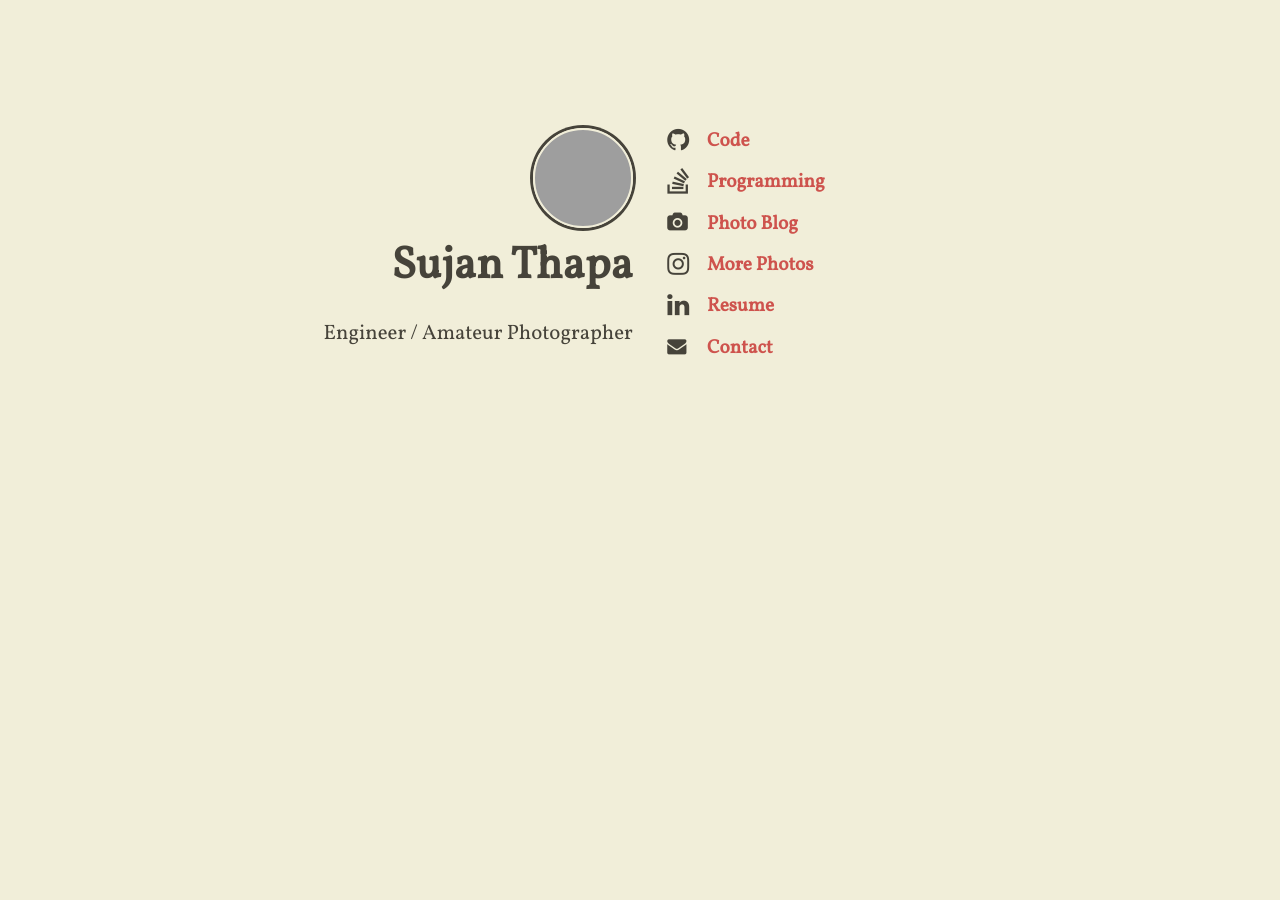
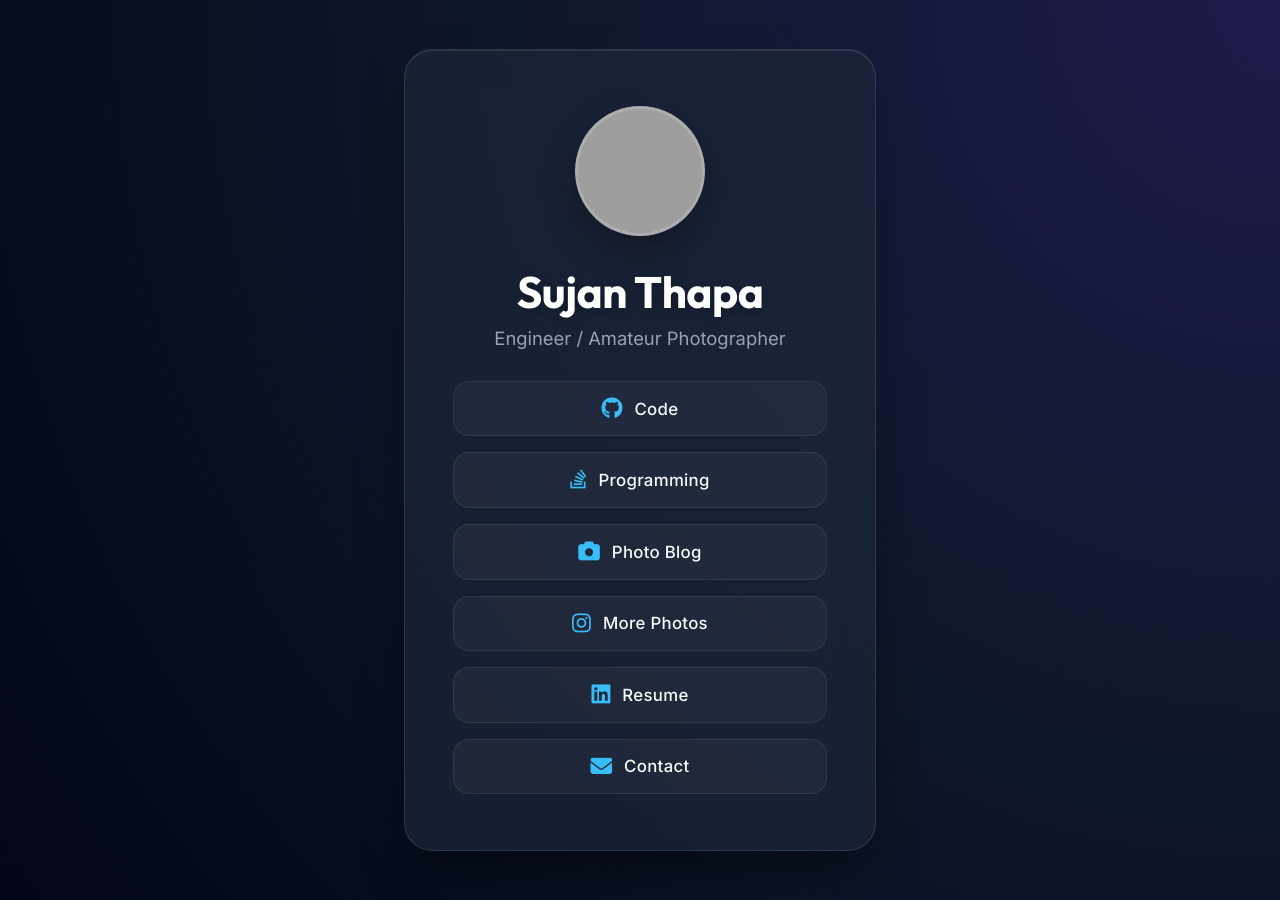
Before and after one commit to najus/najus.github.io, a Jekyll site: the page built from index.html, in a window 1280 px wide. Built offline with Jekyll 4.4.1, drawn with Linux system fonts in a browser that asks for light colours; nearby versions of some CDN libraries; grey boxes are pictures that could not be loaded.

Commit message:
Upgrade UI

```diff
--- a/_includes/content.html
+++ b/_includes/content.html
@@ -1,26 +1,26 @@
-<ul class="fa-ul main-list">
-  <li class="main-list-item">
-    <span class="fa fa-github fa-lg main-list-item-icon"></span>
-    <a href="https://github.com/najus">Code</a>
-  </li>
-  <li class="main-list-item">
-    <span class="fa fa-stack-overflow fa-lg main-list-item-icon"></span>
-    <a href="http://stackoverflow.com/users/story/819014">Programming</a>
-  </li>
-  <li class="main-list-item">
-    <span class="fa fa-camera fa-md main-list-item-icon"></span>
-    <a href="http://photos.sujanthapa.com/">Photo Blog</a>
-  </li>
-  <li class="main-list-item">
-    <span class="fa fa-instagram fa-lg main-list-item-icon"></span>
-    <a href="https://www.instagram.com/najusphoto/">More Photos</a>
-  </li>
-  <li class="main-list-item">
-    <span class="fa fa-linkedin fa-lg main-list-item-icon"></span>
-    <a href="https://www.linkedin.com/in/thapasujan">Resume</a>
-  </li>
-  <li class="main-list-item">
-    <span class="fa fa-envelope fa-md main-list-item-icon"></span>
-    <a href="mailto:najussujan@gmail.com" target="_top">Contact</a>
-  </li>
-</ul>
+<div class="links-container">
+  <a class="link-item" href="https://github.com/najus" target="_blank" rel="noopener noreferrer">
+    <i class="fab fa-github link-icon"></i>
+    <span class="link-text">Code</span>
+  </a>
+  <a class="link-item" href="http://stackoverflow.com/users/story/819014" target="_blank" rel="noopener noreferrer">
+    <i class="fab fa-stack-overflow link-icon"></i>
+    <span class="link-text">Programming</span>
+  </a>
+  <a class="link-item" href="http://photos.sujanthapa.com/" target="_blank" rel="noopener noreferrer">
+    <i class="fas fa-camera link-icon"></i>
+    <span class="link-text">Photo Blog</span>
+  </a>
+  <a class="link-item" href="https://www.instagram.com/najusphoto/" target="_blank" rel="noopener noreferrer">
+    <i class="fab fa-instagram link-icon"></i>
+    <span class="link-text">More Photos</span>
+  </a>
+  <a class="link-item" href="https://www.linkedin.com/in/thapasujan" target="_blank" rel="noopener noreferrer">
+    <i class="fab fa-linkedin link-icon"></i>
+    <span class="link-text">Resume</span>
+  </a>
+  <a class="link-item" href="mailto:najussujan@gmail.com">
+    <i class="fas fa-envelope link-icon"></i>
+    <span class="link-text">Contact</span>
+  </a>
+</div>
--- a/_includes/head.html
+++ b/_includes/head.html
@@ -8,8 +8,10 @@
 
   <link rel="stylesheet" href="{{ site.baseurl }}/assets/normalize.css">
   <link rel="stylesheet" href="{{ site.baseurl }}/assets/main.css">
-  <link href="//maxcdn.bootstrapcdn.com/font-awesome/4.2.0/css/font-awesome.min.css" rel="stylesheet">
-  <link href='http://fonts.googleapis.com/css?family=Vollkorn' rel='stylesheet' type='text/css'>
+  <link rel="stylesheet" href="https://cdnjs.cloudflare.com/ajax/libs/font-awesome/6.4.0/css/all.min.css">
+  <link rel="preconnect" href="https://fonts.googleapis.com">
+  <link rel="preconnect" href="https://fonts.gstatic.com" crossorigin>
+  <link href="https://fonts.googleapis.com/css2?family=Inter:wght@300;400;500;600&family=Outfit:wght@500;700&display=swap" rel="stylesheet">
 
   <link rel="canonical" href="{{ site.url }}{{ page.url }}">
 
--- a/assets/main.scss
+++ b/assets/main.scss
@@ -1,150 +1,176 @@
 ---
 ---
 
-$text-color: #46433A;
-$anchor-text-color: #CE534D;
-$background-color: #F1EED9;
+/* Reset & Foundation */
+* {
+    box-sizing: border-box;
+}
+
+$text-color: #E2E8F0;
+$anchor-text-color: #38BDF8;
+$background-color: #0F172A;
+$card-bg: rgba(30, 41, 59, 0.65);
+$card-border: rgba(255, 255, 255, 0.1);
 
 body {
-	font-family: 'Vollkorn', serif;
-	color: $text-color;
-	background-color: $background-color;
+    font-family: 'Inter', sans-serif;
+    color: $text-color;
+    background: $background-color;
+    /* Immersive dark gradient */
+    background: radial-gradient(circle at top right, #1e1b4b, #0f172a 50%, #020617);
+    margin: 0;
+    min-height: 100vh;
+    display: flex;
+    justify-content: center;
+    align-items: center;
 }
 
-header,
-main {
-	padding: 0 20px;
+.wrapper {
+    width: 100%;
+    max-width: 520px;
+    padding: 24px;
+    animation: fadeIn 0.8s cubic-bezier(0.2, 0.8, 0.2, 1);
 }
 
-/*** wrapper div for both header and main ***/
-.wrapper {
-	margin-top: 10%;
+@keyframes fadeIn {
+    from { opacity: 0; transform: translateY(30px) scale(0.98); }
+    to { opacity: 1; transform: translateY(0) scale(1); }
 }
 
-/*** anchor tags ***/
-a:link,
-a:visited,
-a:hover,
-a:active {
-	color: $anchor-text-color;
-	text-decoration: none;
+/* Glassmorphism Profile Card */
+.profile-card {
+    background: $card-bg;
+    backdrop-filter: blur(20px);
+    -webkit-backdrop-filter: blur(20px);
+    border: 1px solid $card-border;
+    border-radius: 28px;
+    padding: 48px 36px;
+    box-shadow: 0 25px 50px -12px rgba(0, 0, 0, 0.5), inset 0 1px 0 rgba(255, 255, 255, 0.1);
+    text-align: center;
+}
+
+/* Base links override */
+a {
+    color: $anchor-text-color;
+    text-decoration: none;
+    transition: color 0.2s;
 }
 
 a:hover {
-	text-decoration: underline;
+    color: #7DD3FC;
 }
 
-
-/*** main content list ***/
-.main-list-item {
-	font-weight: bold;
-	font-size: 1.2em;
-	margin: 0.8em 0;
-}
-
-/* override the left margin added by font awesome for the main content list,
-since it must be aligned with the content */
-.fa-ul.main-list {
-	margin-left: 0;
-}
-
-/* list icons */
-.main-list-item-icon {
-	width: 36px;
-	color: $text-color;
-}
-
-/*** logo ***/
+/* Header & Typography */
 .logo-container {
-	text-align: center;
+    margin-bottom: 24px;
 }
 
 .logo {
-	width: 96px;
-	height: 96px;
-	display: inline-block;
-	background-size: cover;
-	border-radius: 50%;
-	-moz-border-radius: 50%;
-	border: 2px solid $background-color;
-	box-shadow: 0 0 0 3px $text-color;
+    width: 130px;
+    height: 130px;
+    display: inline-block;
+    background-size: cover;
+    background-position: center;
+    border-radius: 50%;
+    border: 3px solid rgba(255, 255, 255, 0.15);
+    box-shadow: 0 15px 35px rgba(0, 0, 0, 0.3);
+    transition: transform 0.4s cubic-bezier(0.175, 0.885, 0.32, 1.275), box-shadow 0.4s;
 }
 
-/*** author ***/
-.author-container h1 {
-	font-size: 2.8em;
-	margin-top: 0;
-	margin-bottom: 0;
-	text-align: center;
+.logo:hover {
+    transform: scale(1.06) rotate(3deg);
+    box-shadow: 0 20px 40px rgba(0, 0, 0, 0.4);
+    border-color: rgba(255, 255, 255, 0.25);
 }
 
-/*** tagline ***/
-.tagline-container p {
-	font-size: 1.3em;
-	text-align: center;
-	margin-bottom: 2em;
+.author-container h1 {
+    font-family: 'Outfit', sans-serif;
+    font-size: 2.4rem;
+    font-weight: 700;
+    margin: 0 0 8px 0;
+    color: #FFFFFF;
+    letter-spacing: -0.5px;
+    text-shadow: 0 2px 10px rgba(0,0,0,0.3);
 }
 
-/******/
-hr {
-	border: 0;
-	height: 1px;
-	background-image: -webkit-linear-gradient(left, rgba(0,0,0,0), $text-color, rgba(0,0,0,0));
-	background-image: -moz-linear-gradient(left, rgba(0,0,0,0), $text-color, rgba(0,0,0,0));
-	background-image: -ms-linear-gradient(left, rgba(0,0,0,0), $text-color, rgba(0,0,0,0));
-	background-image: -o-linear-gradient(left, rgba(0,0,0,0), $text-color, rgba(0,0,0,0));
+.tagline-container p {
+    font-size: 1.15rem;
+    color: #94A3B8;
+    margin: 0 0 32px 0;
+    font-weight: 400;
 }
 
-/*** footer ***/
-footer {
-	position: fixed;
-	bottom: 0;
-	right: 0;
-	height: 20px;
+/* Links Section */
+.content {
+    margin-top: 24px;
 }
 
-.poweredby {
-	font-family: "Arial Narrow", Arial;
-	font-size: 0.6em;
-	line-height: 0.6em;
-	padding: 0 5px;
+.links-container {
+    display: flex;
+    flex-direction: column;
+    gap: 16px;
 }
 
-/*** media queries ***/
-/* X-Small devices (phones, 480px and up) */
-@media (min-width: 480px) {
-	/* wrapper stays 480px wide past 480px wide and is kept centered */
-	.wrapper {
-		width: 480px;
-		margin: 10% auto 0 auto;
-	}
+.link-item {
+    display: flex;
+    align-items: center;
+    justify-content: center;
+    gap: 12px;
+    padding: 16px 20px;
+    background: rgba(255, 255, 255, 0.04);
+    border: 1px solid rgba(255, 255, 255, 0.08);
+    border-radius: 16px;
+    color: #F8FAFC;
+    font-weight: 500;
+    text-decoration: none;
+    transition: all 0.3s cubic-bezier(0.4, 0, 0.2, 1);
+    position: relative;
+    overflow: hidden;
 }
 
-/* All other devices (768px and up) */
-@media (min-width: 768px) {
-	/* past 768px the layout is changed and the wrapper has a fixed width of 680px
-	to accomodate both the header column and the content column */
-	.wrapper {
-		width: 680px;
-	}
+.link-item::before {
+    content: '';
+    position: absolute;
+    top: 0; left: 0; right: 0; bottom: 0;
+    background: linear-gradient(90deg, transparent, rgba(255,255,255,0.05), transparent);
+    transform: translateX(-100%);
+    transition: transform 0.6s;
+}
 
-	/* the header column stays left and has a dynamic width with all contents
-	aligned right */
-	header {
-		float: left;
-		width: 46%;
-		text-align: right;
-	}
+.link-item:hover::before {
+    transform: translateX(100%);
+}
 
-	.author-container h1,
-	.logo-container,
-	.tagline-container p {
-		text-align: right;
-	}
+.link-item:hover {
+    background: rgba(255, 255, 255, 0.08);
+    border-color: rgba(255, 255, 255, 0.2);
+    transform: translateY(-3px);
+    box-shadow: 0 12px 24px -6px rgba(0,0,0,0.4);
+    color: #FFFFFF;
+}
 
-	main {
-		width: 46%;
-		margin-left: 54%;
-		padding: 0;
-	}
+.link-icon {
+    font-size: 1.35rem;
+    color: #38BDF8; /* highlight color */
+    transition: transform 0.3s cubic-bezier(0.175, 0.885, 0.32, 1.275), color 0.2s;
 }
+
+.link-item:hover .link-icon {
+    transform: scale(1.15);
+    color: #7DD3FC;
+}
+
+.link-text {
+    font-size: 1.05rem;
+    letter-spacing: 0.3px;
+}
+
+/* Media Queries */
+@media (min-width: 640px) {
+    .profile-card {
+        padding: 56px 48px;
+    }
+    .author-container h1 {
+        font-size: 2.75rem;
+    }
+}
--- a/index.html
+++ b/index.html
@@ -2,6 +2,7 @@
 layout: base
 ---
 <div class="wrapper">
+    <div class="profile-card">
         <header>
             {% if site.compass.logo %}
             <div class="logo-container">
@@ -17,6 +18,17 @@ layout: base
             <div class="tagline-container"><p>{{ site.compass.tagline }}</p></div>
             {% endif %}
         </header>
+
+        <main>
+          {% if site.compass.include_content %}
+          <div class="content">
+            {% include content.html %}
+          </div>
+          {% endif %}
+        </main>
+    </div>
+</div>
+
 <!-- Google tag (gtag.js) -->
 <script async src="https://www.googletagmanager.com/gtag/js?id=G-7SYMRHWQ73"></script>
 <script>
@@ -26,11 +38,3 @@ layout: base
 
   gtag('config', 'G-7SYMRHWQ73');
 </script>
-    <main>
-      {% if site.compass.include_content %}
-      <div class="content">
-        {% include content.html %}
-      </div>
-      {% endif %}
-    </main>
-</div>
```
Also changed, not shown: 1 other file. Lines whose indentation alone changed are shown as unchanged.
